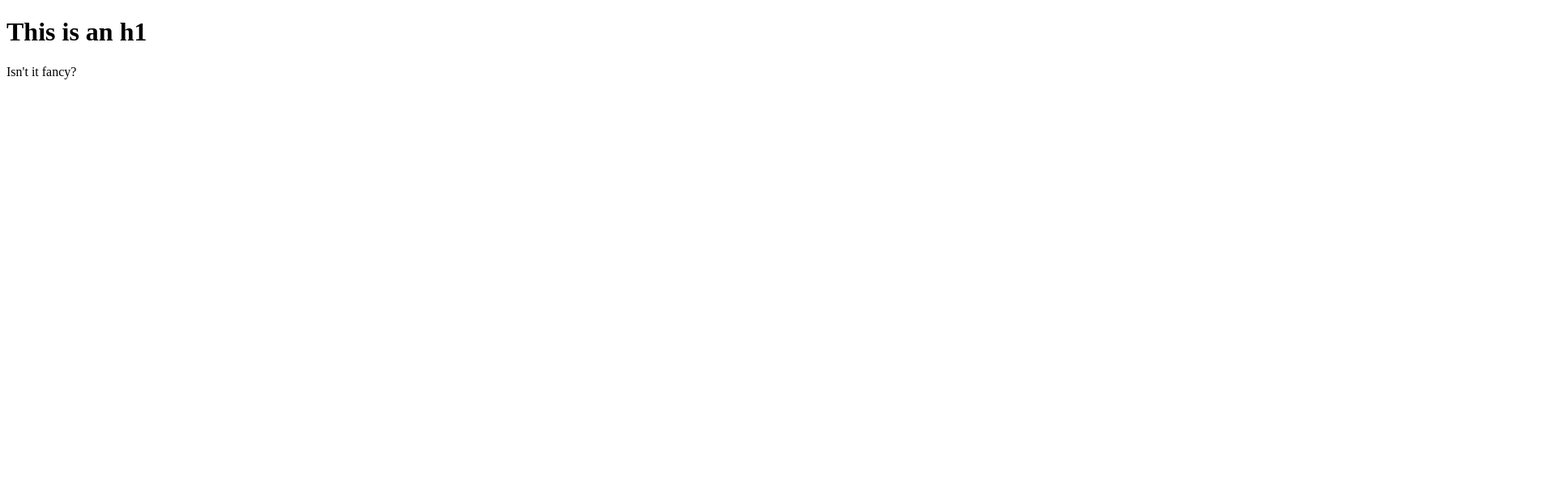
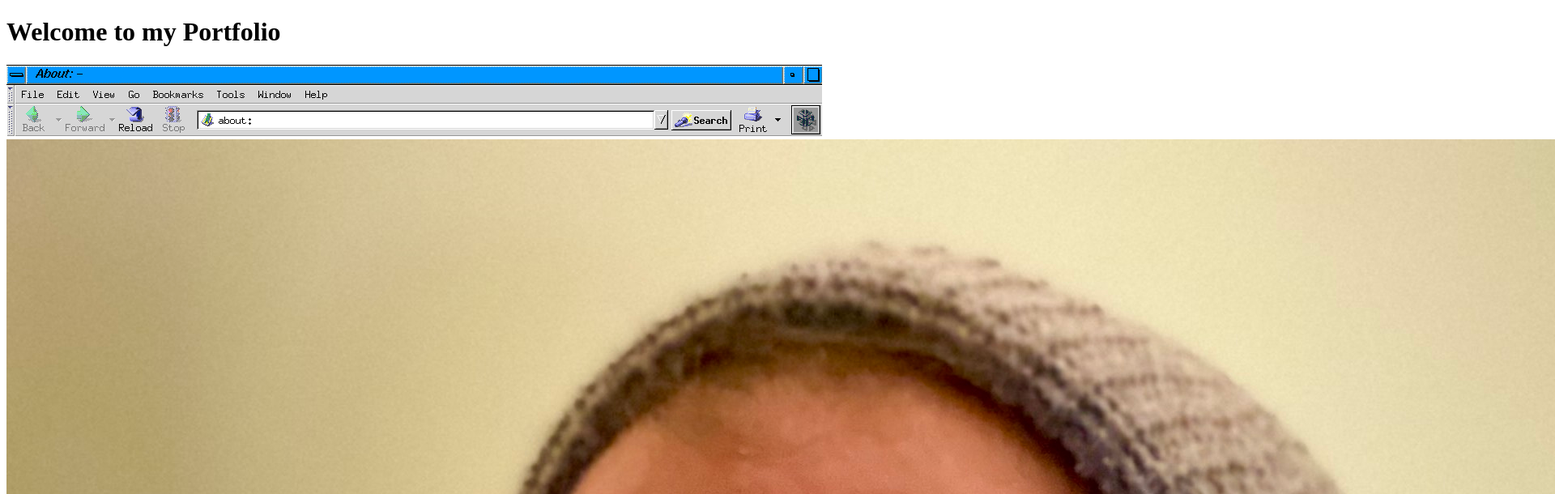
Before and after one commit to MarkRRyan/2023-portfolio, a plain HTML site: page index.html in a window 1280 px wide. Shown: the top 610 px of the page at 81% size, 1920 px wide, since content can reach past the window. Drawn offline with Linux system fonts and the light colour scheme.

Commit message:
adding basics to index html

```diff
--- a/index.html
+++ b/index.html
@@ -4,12 +4,15 @@
     <meta charset="UTF-8">
     <meta http-equiv="X-UA-Compatible" content="IE=edge">
     <meta name="viewport" content="width=device-width, initial-scale=1.0">
+    <link rel="stylesheet" href="style.css" />
     <title>Mark Ryan Portfolio</title>
 </head>
 <body>
-    <div>
-        <h1>This is an h1</h1>
-        <p>Isn't it fancy?</p>
+    <h1>Welcome to my Portfolio</h1>
+    <div class="webpage-container">
+        <img src="public/about-bar.png" alt="about-bar" class="about-bar" />
+        <img src="public/IMG_3764.jpg" alt="me" class="me"/>
+        this box contains info or something
     </div>
 </body>
 </html>
```
